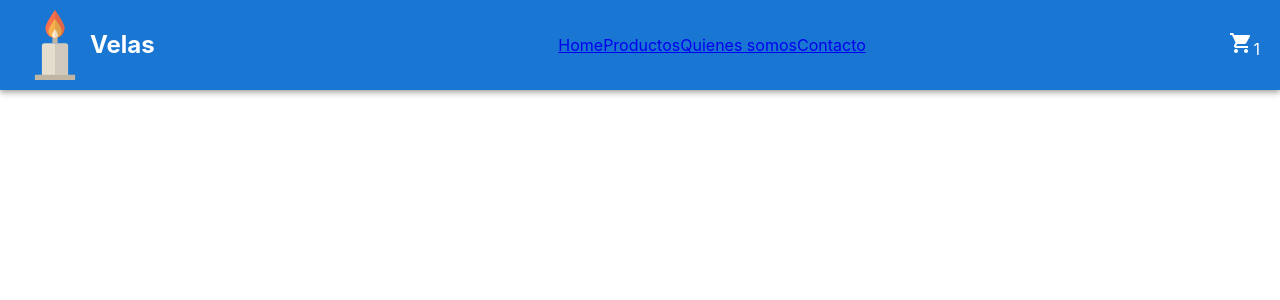
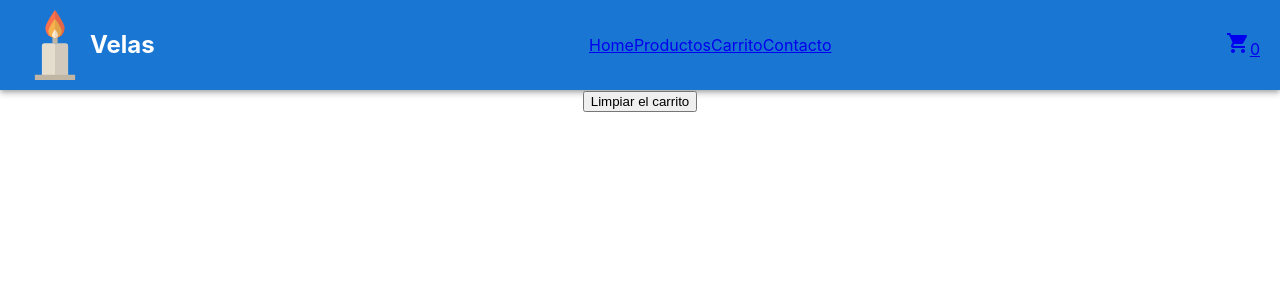
Before and after one commit to lautaroiriart/ecommerce, a React (Create React App) app: page /cart in a window 1280 px wide. Shown: the top 300 px of the page. Built offline with nearby package versions, Linux system fonts and the light colour scheme.

Commit message:
intento de context

```diff
--- a/src/components/AppRouter/AppRouter.js
+++ b/src/components/AppRouter/AppRouter.js
@@ -5,11 +5,14 @@ import HomePage from '../../pages/HomePage/HomePage'
 import AboutUsPage from '../../pages/AboutUsPage/AboutUsPage';
 import ItemDetailContainer from '../ItemDetailContainer/ItemDetailContainer.js';
 import ItemListContainer from '../ItemListContainer/ItemListContainer.js';
+import { CustomContext } from '../../context/cartContext.js';
+import Cart from '../Cart/Cart.js';
 
 export default function AppRouter() {
   return (
     <div className="App">
         <BrowserRouter>
+          <CustomContext>
             <NavBar/>
             <Routes>
               <Route path='/about' element={<AboutUsPage/>}  />
@@ -17,9 +20,9 @@ export default function AppRouter() {
               <Route path= '/' element={<HomePage/>} />
               <Route path= '/items/:id' element={<ItemDetailContainer/>} />
               <Route path= '/category/:id' element={<ItemListContainer/>} />
-
-
+              <Route path='/cart' element={<Cart/>}  />
             </Routes>
+          </CustomContext>
         </BrowserRouter>
     </div>
   );
--- /dev/null
+++ b/src/components/Cart/Cart.js
@@ -0,0 +1,28 @@
+import React, { useContext } from 'react';
+import { cartContext } from "../../context/cartContext";
+
+const Cart = () => {
+    const {cartItems, clearCart} = useContext(cartContext)
+    return(
+        <>
+        {cartItems.lenght === 0 ?
+        (<p>Carrito vacio</p>)
+        :
+        (
+        cartItems.map((i)=>{
+            console.log(i);
+            return(
+                <>
+                <p>{i.item} x {i.quantity}</p>
+                </>
+            )
+        }
+        )
+        )
+    }
+    <button onClick={()=>clearCart()}>Limpiar el carrito</button>
+        </>
+    )
+}
+
+export default Cart ;
--- a/src/components/CartWidget/CartWidget.js
+++ b/src/components/CartWidget/CartWidget.js
@@ -1,11 +1,16 @@
+import React, {useContext} from 'react'
 import ShoppingCartIcon from '@mui/icons-material/ShoppingCart';
+import { cartContext } from '../../context/cartContext'
+import {Link} from 'react-router-dom';
 
 const CartWidget = () =>{
+    const {cartCount} = useContext(cartContext);
     return(
         <div className="cart-container">
-            <ShoppingCartIcon />
-            <span>1</span>
-
+            <Link to="/cart">
+                <ShoppingCartIcon />
+                {cartCount}
+            </Link>
         </div>
     )
 }
--- a/src/components/ItemCount/ItemCount.js
+++ b/src/components/ItemCount/ItemCount.js
@@ -1,11 +1,16 @@
-import React, { useState,} from 'react'
+import React, { useContext, useState,} from 'react';
+import { cartContext } from '../../context/cartContext';
 
-export default function AddProducts({stock, onAdd, compra}) {
+
+export default function AddProducts({data}) {
+
+
+    const {cartCount, addItemCart, cartItems} = useContext(cartContext);
 
     const [itemCount, setItemCount] = useState(0)
 
     const addItem = () => {
-        if(itemCount < stock){
+        if(itemCount < data.stock){
             setItemCount(itemCount + 1)
         }
 
@@ -27,8 +32,7 @@ export default function AddProducts({stock, onAdd, compra}) {
         <h1>{itemCount}</h1>
         <button onClick={removeItem}>-</button>
         <button onClick={addItem}>+</button>
-        <br/>
-        <button onClick={()=>onAdd(itemCount)}>Agregar al carrito</button>
+        <button onClick={()=>addItemCart(data.nombre, itemCount)}>Agregar al carrito</button>
         </>
     )
 }
--- a/src/components/ItemDetails/ItemDetails.js
+++ b/src/components/ItemDetails/ItemDetails.js
@@ -15,8 +15,6 @@ export default function ItemDetail({ data }) {
             setConfirmarCompra(true)
         }
     }
-
-    console.log (data)
     return (
         <div>
             <div>
@@ -26,7 +24,7 @@ export default function ItemDetail({ data }) {
             <p>Stock: {data.stock}</p>
             <p>Precio: {data.precio}</p>
             <p>Descripcion: {data.description}</p>
-            <ItemCount stock={data.stock} onAdd={(cantidadProductosCount)=>agregarProductos(cantidadProductosCount)}  compra={(confirmacion)=>confirmacionCompra(confirmacion)}/>
+            <ItemCount data = {data}/>
         </div>
     )
 }
--- a/src/components/ItemList/ItemList.js
+++ b/src/components/ItemList/ItemList.js
@@ -36,7 +36,6 @@ const ItemList= ()=> {
                         <div >
                             <Grid key={product.id}>
                                     <Item  nombre={product.nombre} precio={product.precio} stock={product.stock} pictureUrl={product.pictureUrl}/>
-                                    <ItemCount stock={product.stock}/>
                             </Grid>
                         </div>
                         <Link to={`/items/${product.id}`}>
--- a/src/components/NavBar/NavBar.js
+++ b/src/components/NavBar/NavBar.js
@@ -24,8 +24,8 @@ export default function NavBar() {
                     <li>Productos</li>
                     </Link>
 
-                    <Link to="/category/about">
-                    <li>Quienes somos</li>
+                    <Link to="/cart">
+                    <li>Carrito</li>
                     </Link>
 
                     <Link to="/category/contact">
--- /dev/null
+++ b/src/context/cartContext.js
@@ -0,0 +1,40 @@
+import React, {useContext, useState} from 'react';
+
+export const cartContext =  React.createContext();
+
+export const useCartContext = () => useContext(cartContext);
+
+export const CustomContext = ({children}) => {
+
+    const [cartItems, setCartItems] = useState([]);
+    const [cartCount, setCartCount] = useState(0);
+
+    const addItemCart = (item, quantity) => {
+        if (cartItems.some((product) => product.id === item.id)) {
+            const copy = [...cartItems];
+            const repeatItemIndex = cartItems.findIndex(
+              (product) => product.id === item.id
+            );
+            copy[repeatItemIndex] = {
+              ...copy[repeatItemIndex],
+              quantity: copy[repeatItemIndex].quantity + quantity,
+            };
+
+            setCartItems(copy);
+            setCartCount((prev) => prev + quantity);
+
+          } else {
+            setCartItems([...cartItems, {item:item, quantity:quantity}]);
+            setCartCount((prev) => prev + quantity);
+          }}
+
+        const clearCart = () => {
+            setCartItems ([])
+        }
+
+        return(
+        <cartContext.Provider value={{ cartItems, cartCount, addItemCart, clearCart}} >
+            {children}
+        </cartContext.Provider>
+    )
+}
```
Also changed, not shown: src/components/ItemDetailContainer/ItemDetailContainer.js (+4 -4 lines). Lines whose indentation alone changed are shown as unchanged.
